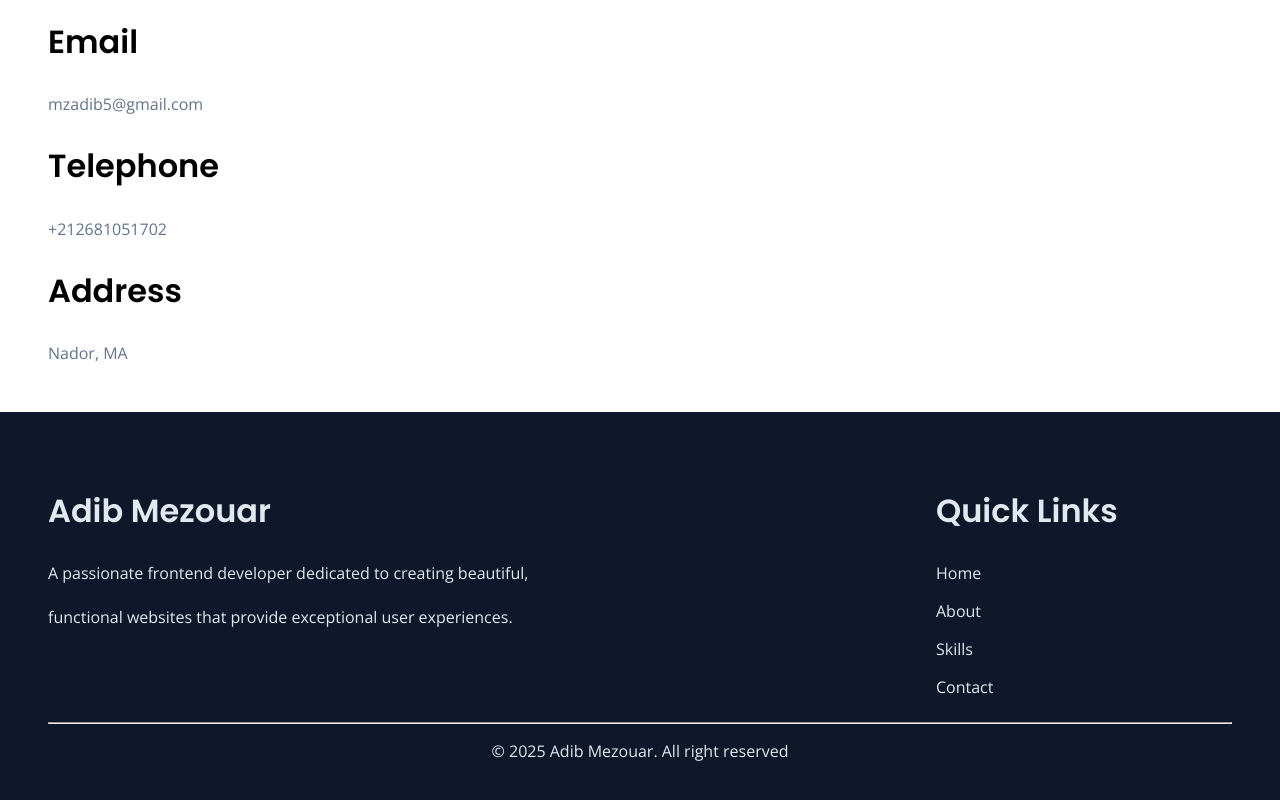
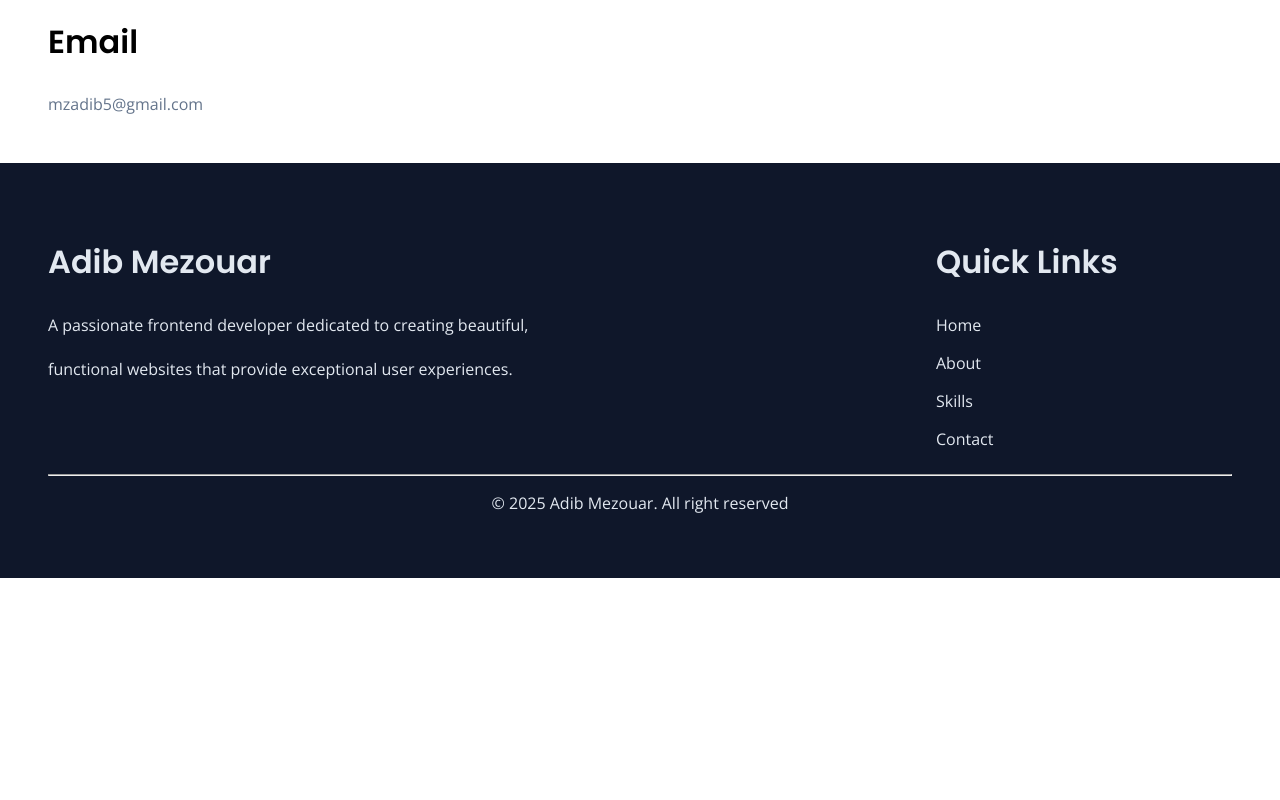
Before and after one commit to adibmz/Capstone-2, a plain HTML site: page index.html in a window 1280 px wide. Shown: the part 1473-2273 px from the top of the page. After the commit the page ends 2051 px from the top, so only its background shows below. Drawn offline with nearby package versions, Linux system fonts and the light colour scheme.

Commit message:
Fix HTML formatting and structure

```diff
--- a/index.html
+++ b/index.html
@@ -61,10 +61,6 @@
             <h2>Contact Me</h2>
             <h3>Email</h3>
             <p>mzadib5@gmail.com</p>
-            <h3>Telephone</h3>
-            <p>+212681051702</p>
-            <h3>Address</h3>
-            <p>Nador, MA</p>
         </section>
     </main>
     <footer>
@@ -85,4 +81,5 @@
         <p style="text-align: center;">&copy; 2025 Adib Mezouar. All right reserved</p>
     </footer>
 </body>
+
 </html>
```
